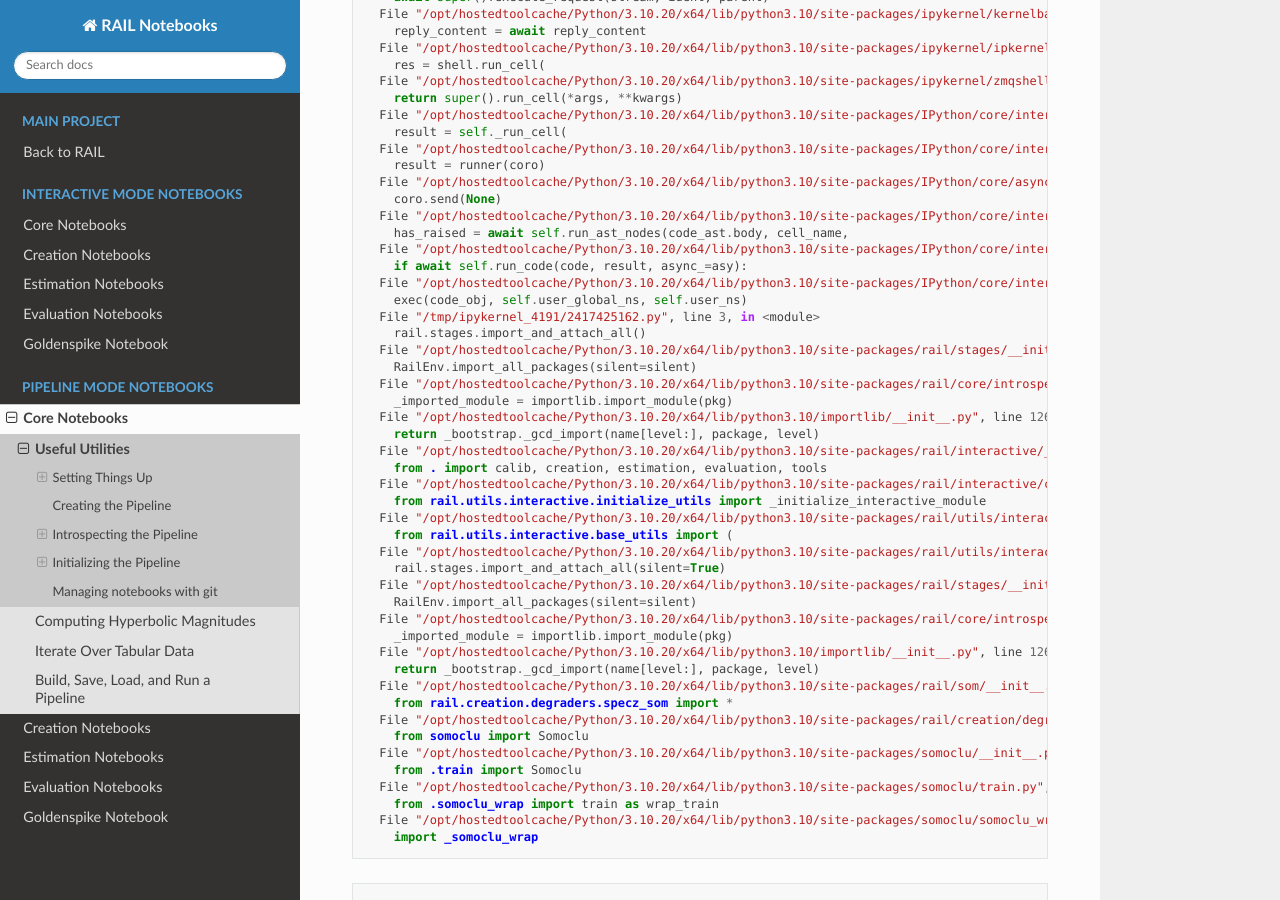
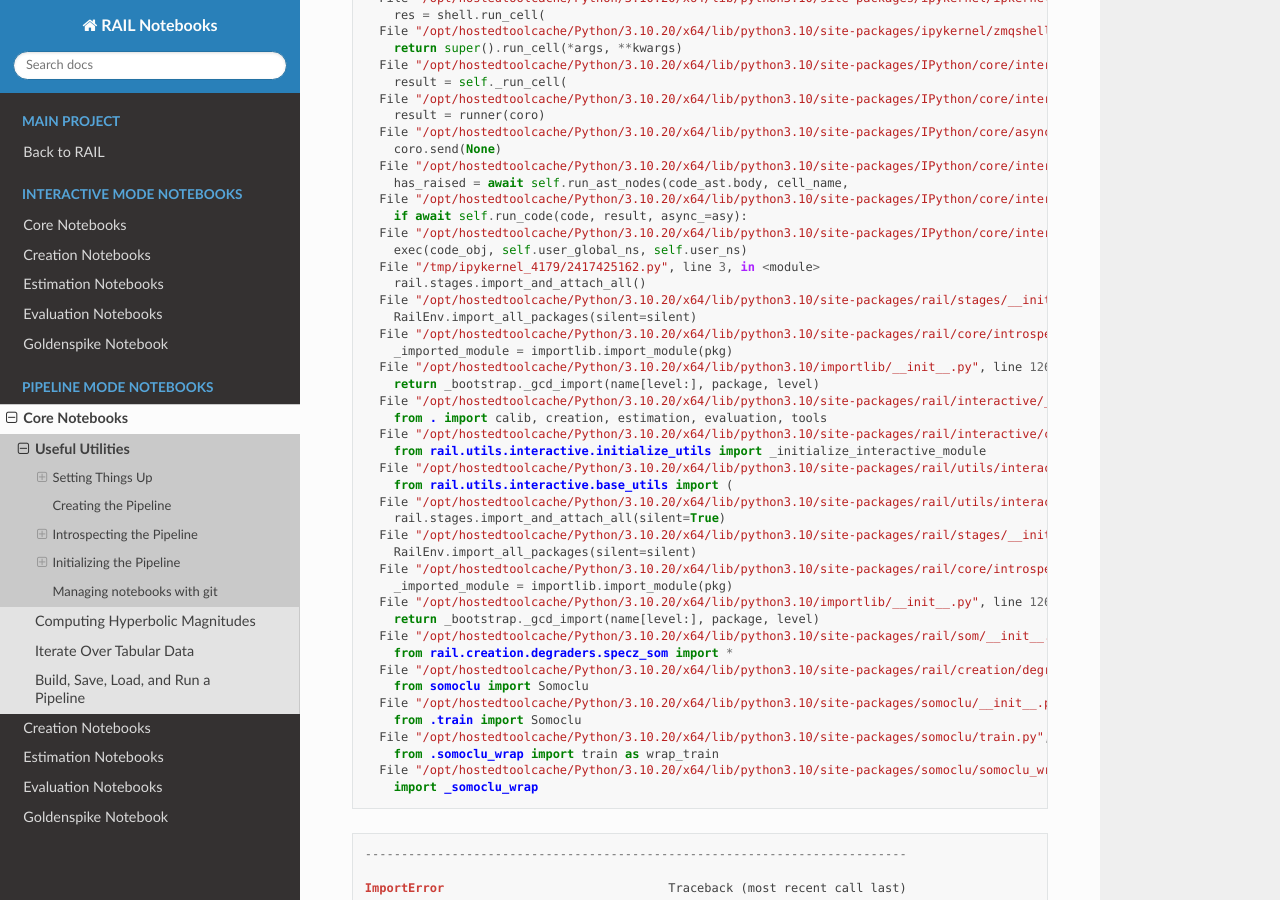
Before and after one commit to olivialynn/rail_notebooks, a Sphinx documentation site: the page built from docs/pipeline_examples/rendered/core_examples/00_Useful_Utilities.rst, in a window 1280 px wide and 900 px high, scrolled down 2811 px. Built offline with Sphinx 7.4.7 and the Read the Docs theme 3.1.0, drawn with Linux system fonts in a browser that asks for light colours; some of the changed text lies outside the part shown.

Commit message:
Apply automatic changes

```diff
--- a/docs/pipeline_examples/rendered/core_examples/00_Useful_Utilities.rst
+++ b/docs/pipeline_examples/rendered/core_examples/00_Useful_Utilities.rst
@@ -93,10 +93,6 @@ imports.
     Imported rail.bpz
     Imported rail.cmnn
     Imported rail.core
-
-
-.. parsed-literal::
-
     Imported rail.dnf
 
 
@@ -181,7 +177,7 @@ imports.
         if await self.run_code(code, result, async_=asy):
       File "/opt/hostedtoolcache/Python/3.10.20/x64/lib/python3.10/site-packages/IPython/core/interactiveshell.py", line 3579, in run_code
         exec(code_obj, self.user_global_ns, self.user_ns)
-      File "/tmp/ipykernel_4191/2417425162.py", line 3, in <module>
+      File "/tmp/ipykernel_4179/2417425162.py", line 3, in <module>
         rail.stages.import_and_attach_all()
       File "/opt/hostedtoolcache/Python/3.10.20/x64/lib/python3.10/site-packages/rail/stages/__init__.py", line 74, in import_and_attach_all
         RailEnv.import_all_packages(silent=silent)
@@ -738,7 +734,7 @@ Just add a ``resume=True`` to do so.
 
     (({'flow_engine_test': <Job flow_engine_test>,
        'col_remapper_test': <Job col_remapper_test>},
-      [<rail.creation.engines.flowEngine.FlowCreator at 0x7f1a20cb2110>,
+      [<rail.creation.engines.flowEngine.FlowCreator at 0x7f6b28373e20>,
        Stage that applies remaps the following column names in a pandas DataFrame:
        f{str(self.config.columns)}]),
      {'output_dir': '.', 'log_dir': '.', 'resume': True})
@@ -757,7 +753,7 @@ this pipeline will run.
 
 .. parsed-literal::
 
-    [<rail.creation.engines.flowEngine.FlowCreator at 0x7f1a20cb2110>,
+    [<rail.creation.engines.flowEngine.FlowCreator at 0x7f6b28373e20>,
      Stage that applies remaps the following column names in a pandas DataFrame:
      f{str(self.config.columns)}]
 
--- a/docs/pipeline_examples/rendered/core_examples/04_Iterate_Tabular_Data.rst
+++ b/docs/pipeline_examples/rendered/core_examples/04_Iterate_Tabular_Data.rst
@@ -78,7 +78,7 @@ chunks of data
 
 .. parsed-literal::
 
-    <generator object iter_HDF5_to_dict at 0x7fc5fcce6730>
+    <generator object iter_HDF5_to_dict at 0x7f6aee04e7a0>
     0 1000 8062500000
     1000 2000 8062643020
     2000 3000 8062942715
@@ -109,7 +109,7 @@ which can be use to iterate over that file.
 
 .. parsed-literal::
 
-    <generator object iter_HDF5_to_dict at 0x7fc5fcce6810>
+    <generator object iter_HDF5_to_dict at 0x7f6aee04dd20>
     0 1000 8062500000
     1000 2000 8062643020
     2000 3000 8062942715
--- a/docs/pipeline_examples/rendered/core_examples/05_Build_Save_Load_Run_Pipeline.rst
+++ b/docs/pipeline_examples/rendered/core_examples/05_Build_Save_Load_Run_Pipeline.rst
@@ -362,11 +362,11 @@ This will do a few things:
        'lsst_error_model_test': <Job lsst_error_model_test>,
        'col_remapper_test': <Job col_remapper_test>,
        'table_conv_test': <Job table_conv_test>},
-      [<rail.creation.engines.flowEngine.FlowCreator at 0x7f02f3573a90>,
-       <rail.creation.degraders.photometric_errors.LSSTErrorModel at 0x7f02f3573f70>,
+      [<rail.creation.engines.flowEngine.FlowCreator at 0x7f72e009bac0>,
+       <rail.creation.degraders.photometric_errors.LSSTErrorModel at 0x7f72e009bcd0>,
        Stage that applies remaps the following column names in a pandas DataFrame:
        f{str(self.config.columns)},
-       <rail.tools.table_tools.TableConverter at 0x7f02f3573ac0>]),
+       <rail.tools.table_tools.TableConverter at 0x7f72e009be20>]),
      {'output_dir': '.', 'log_dir': '.', 'resume': False})
 
 
```
Also changed, not shown: docs/pipeline_examples/rendered/core_examples/03_Hyperbolic_Magnitude.rst (+9 -9 lines).
